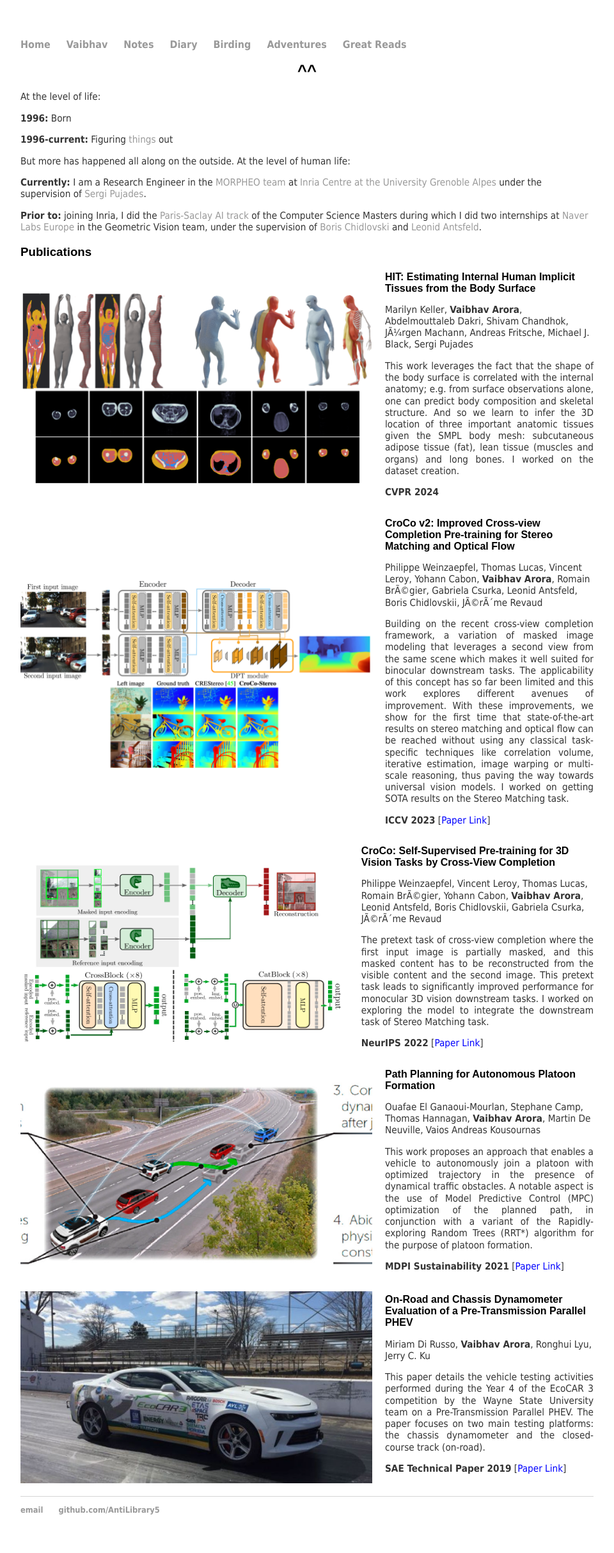
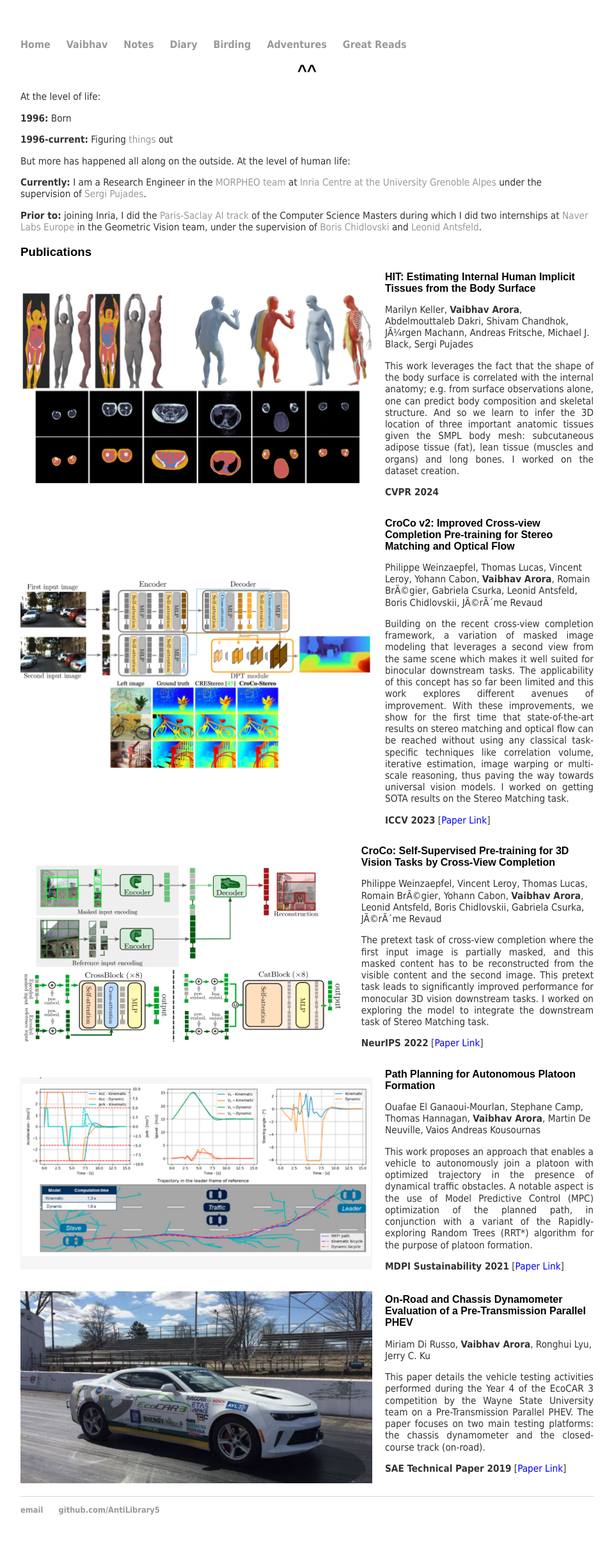
Before and after one commit to AntiLibrary5/AntiLibrary5.github.io, a Jekyll site: the page built from vaibhav/index.html, in a window 1280 px wide. Shown: the whole page at 64% size, without its empty margins (160-1120 px from the left). Built offline with Jekyll 4.4.1, drawn with Linux system fonts in a browser that asks for light colours.

Commit message:
Update index.html

```diff
--- a/vaibhav/index.html
+++ b/vaibhav/index.html
@@ -102,7 +102,7 @@ under the supervision of <a href="https://europe.naverlabs.com/people_user_naver
     <p></p>
     <p></p>
     <div class="project">
-        <img src="../images3/pp.png" alt="pp">
+        <img src="../images3/pp2.png" alt="pp">
         <div class="project-info">
             <b>Path Planning for Autonomous Platoon Formation </b>
             <p>Ouafae El Ganaoui-Mourlan, Stephane Camp, Thomas Hannagan, <b>Vaibhav Arora</b>, Martin De Neuville, Vaios Andreas Kousournas</p>
```
